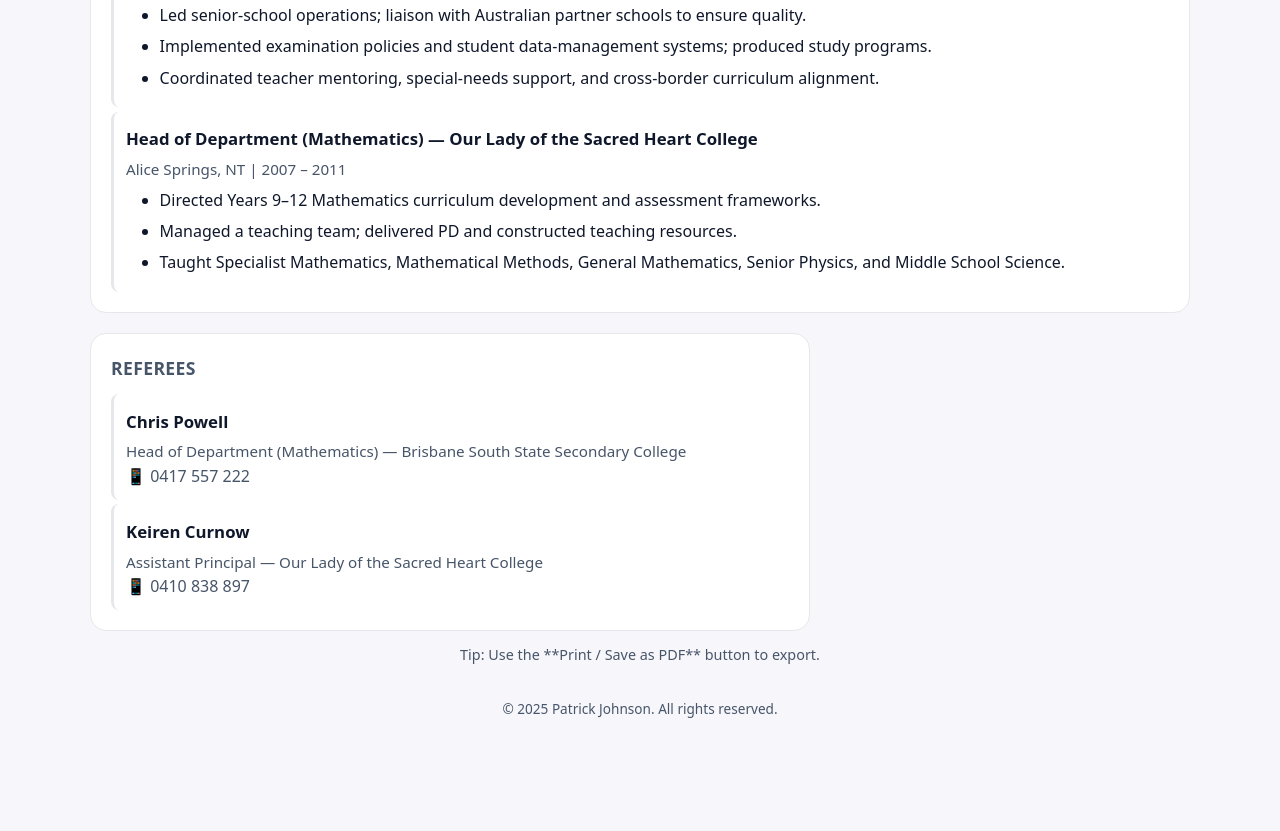
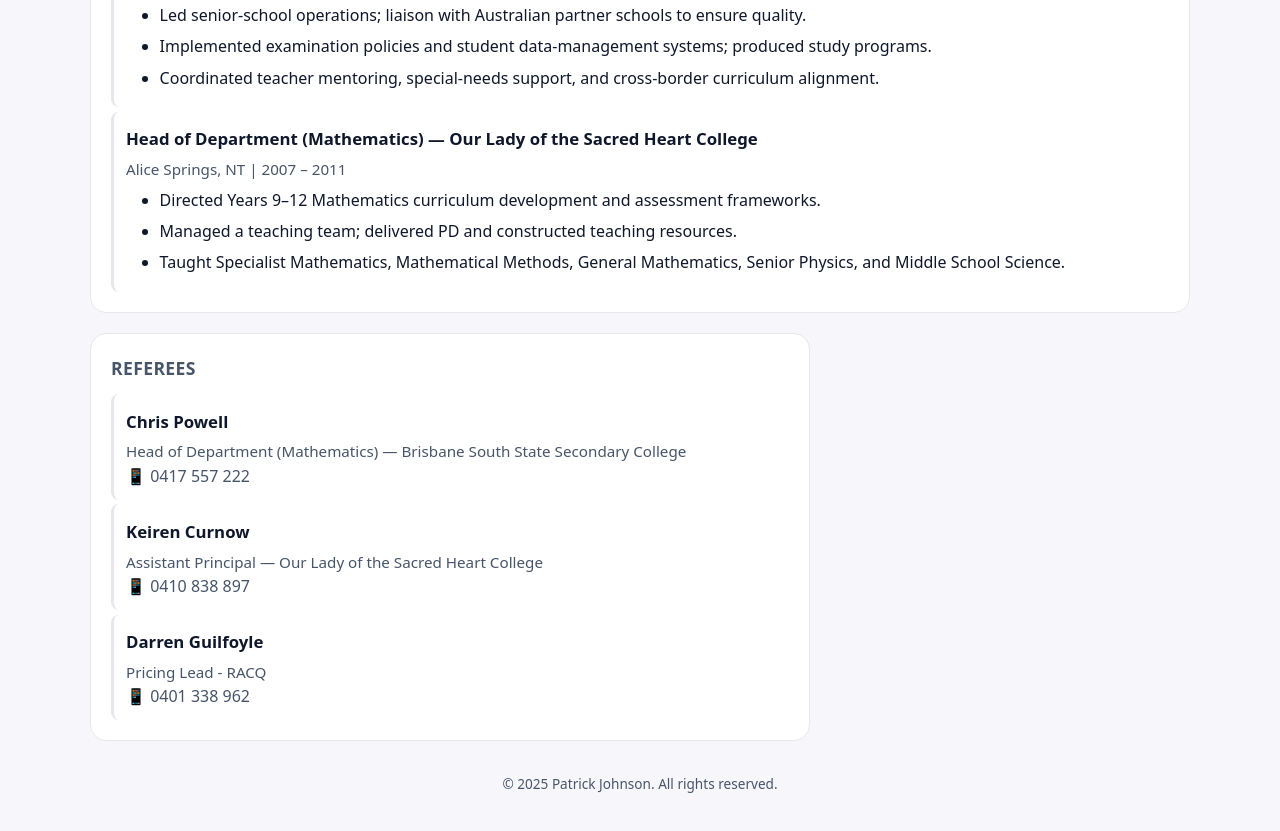
Before and after one commit to patrickjohnsonpm/resume, a plain HTML site: page index.html in a window 1280 px wide. Shown: the part 1882-2713 px from the top of the page. Before the commit the page ends 2666 px from the top, so only its background shows below. Drawn offline with Linux system fonts and the light colour scheme.

Commit message:
Update index.html

```diff
--- a/index.html
+++ b/index.html
@@ -215,10 +215,15 @@
           <div class="meta">Assistant Principal — Our Lady of the Sacred Heart College</div>
           <div class="muted">📱 0410 838 897</div>
         </div>
+        <div class="item">
+          <h3>Darren Guilfoyle</h3>
+          <div class="meta">Pricing Lead - RACQ</div>
+          <div class="muted">📱 0401 338 962</div>
+        </div>
       </section>
     </main>
 
-    <p class="print-note">Tip: Use the **Print / Save as PDF** button to export.</p>
+
     <footer>© <span id="y"></span> Patrick Johnson. All rights reserved.</footer>
   </div>
   <script>document.getElementById('y').textContent = new Date().getFullYear();</script>
```
